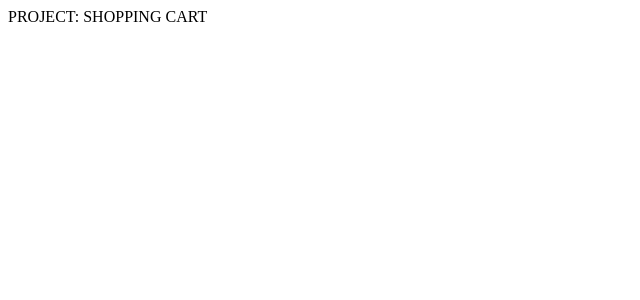
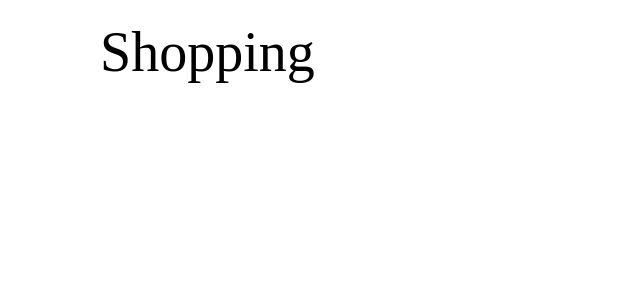
Before and after one commit to ctdc0208/shopping, a React (Create React App) app: page / in a window 1280 px wide. Shown: the top 300 px of the page, without its empty margins (0-640 px from the left). Built offline with nearby package versions, Linux system fonts and the light colour scheme.

Commit message:
add header

```diff
--- a/src/App.js
+++ b/src/App.js
@@ -1,7 +1,9 @@
+import Header from "./UI/Header";
+
 function App() {
   return (
     <div>
-      PROJECT: SHOPPING CART
+      <Header />
     </div>
   );
 }
--- /dev/null
+++ b/src/Index.css
@@ -0,0 +1,6 @@
+html,
+body {
+    height: 100%;
+    margin: 0;
+    padding: 0;
+}
--- /dev/null
+++ b/src/UI/Header.js
@@ -0,0 +1,17 @@
+import React from "react";
+import "./Ui.css"
+
+class Header extends React.Component {
+    render() {
+        return (
+            <div className="header-container">
+                <div className="header">
+                    Shopping
+                </div>
+            </div>
+        )
+    }
+};
+
+
+export default Header
--- /dev/null
+++ b/src/UI/Ui.css
@@ -0,0 +1,15 @@
+.header-container {
+    max-width: 70rem;
+    width: 100%;
+    margin-left: auto;
+    margin-right: auto;
+    height: 100%;
+    height: 7rem;
+}
+
+.header {
+    display: flex;
+    justify-content: flex-start;
+    font-size: 3.5rem;
+    padding: 1.25rem;
+}
--- a/src/index.js
+++ b/src/index.js
@@ -1,6 +1,7 @@
 import React from 'react';
 import ReactDOM from 'react-dom';
 import App from './App';
+import "./Index.css";
 
 
 ReactDOM.render(
```
